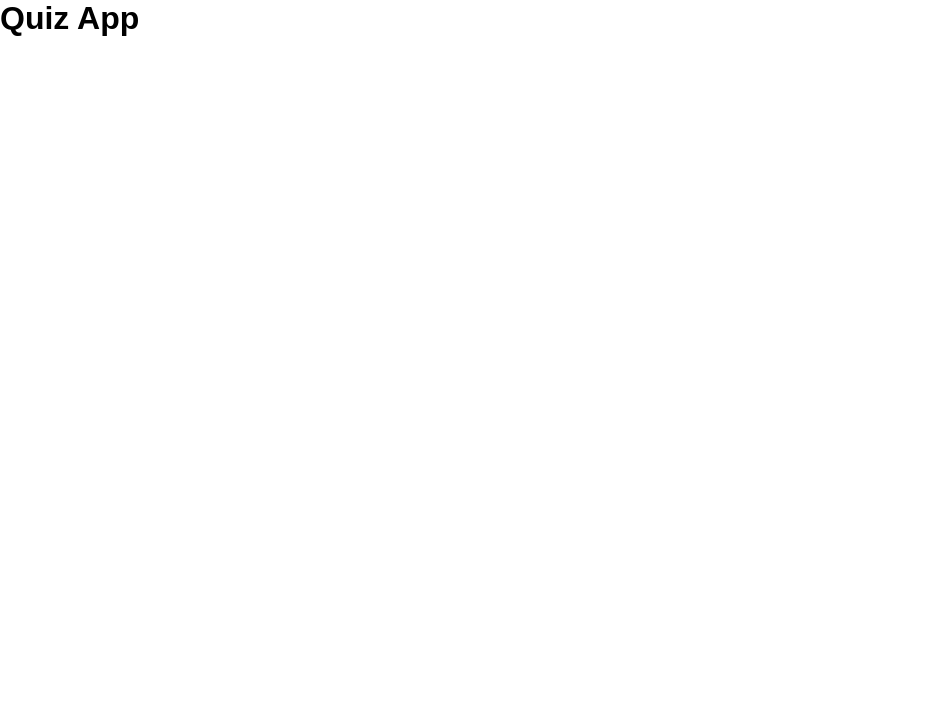
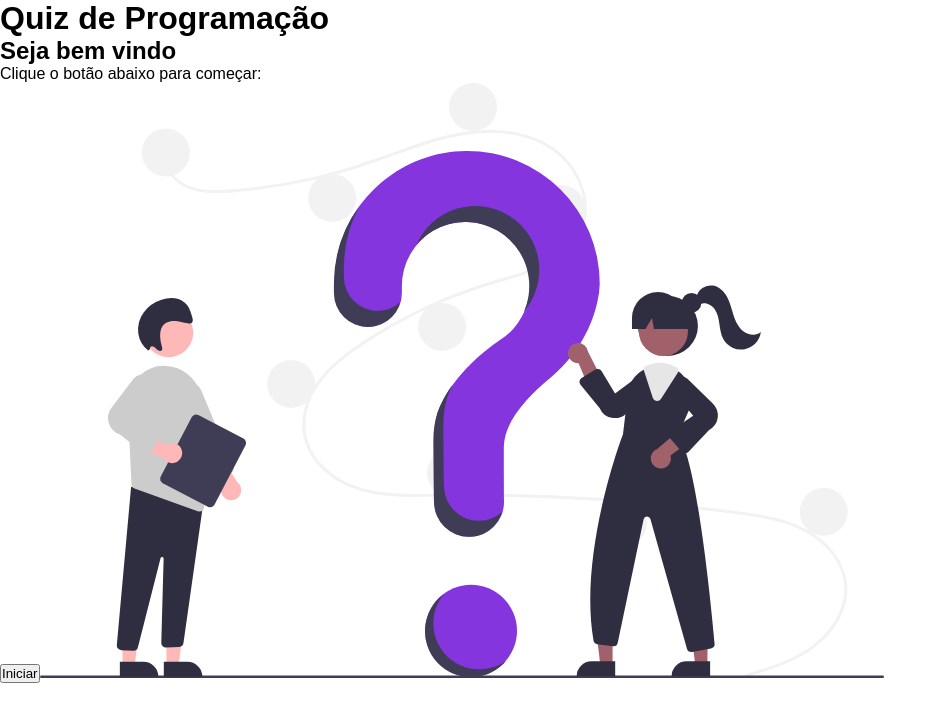
Before and after one commit to LoiolaBr17/Technology_Quiz, a React (Vite) app: page / in a window 1280 px wide. Shown: the top 722 px of the page, without its empty margins (0-947 px from the left). Built offline with nearby package versions, Linux system fonts and the light colour scheme.

Commit message:
criando o componente welcome

```diff
--- a/src/App.jsx
+++ b/src/App.jsx
@@ -1,10 +1,13 @@
+import Welcome from './components/Welcome'
+
 import './App.css'
 
 function App() {
 
   return (
     <div className='App'>
-      <h1>Quiz App</h1>
+      <h1>Quiz de Programação</h1>
+      <Welcome />
     </div>
   )
 }
--- /dev/null
+++ b/src/components/Welcome.jsx
@@ -0,0 +1,17 @@
+import Quiz from '../img/quiz.svg'
+
+import './Welcome.css'
+
+const Welcome = () => {
+
+    return (
+        <div id='welcome'>
+            <h2>Seja bem vindo</h2>
+            <p>Clique o botão abaixo para começar:</p>
+            <button>Iniciar</button>
+            <img src={Quiz} alt="Inicio do Quiz" />
+        </div>
+    )
+}
+
+export default Welcome
```
Also changed, not shown: src/components/Welcome.css (added).
